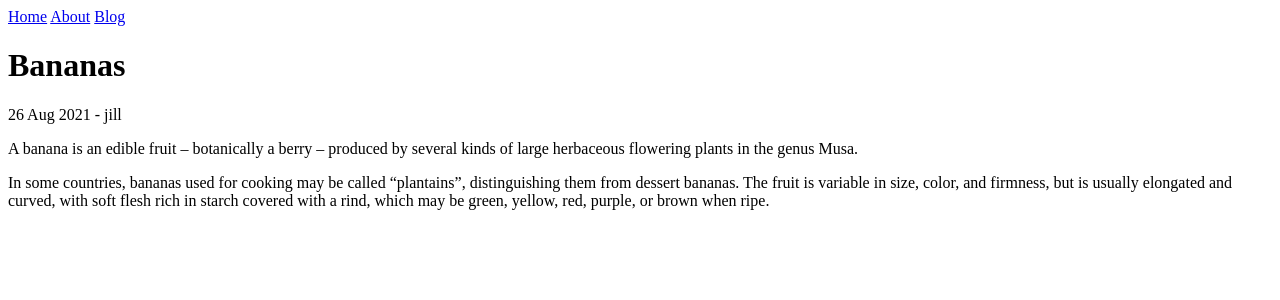
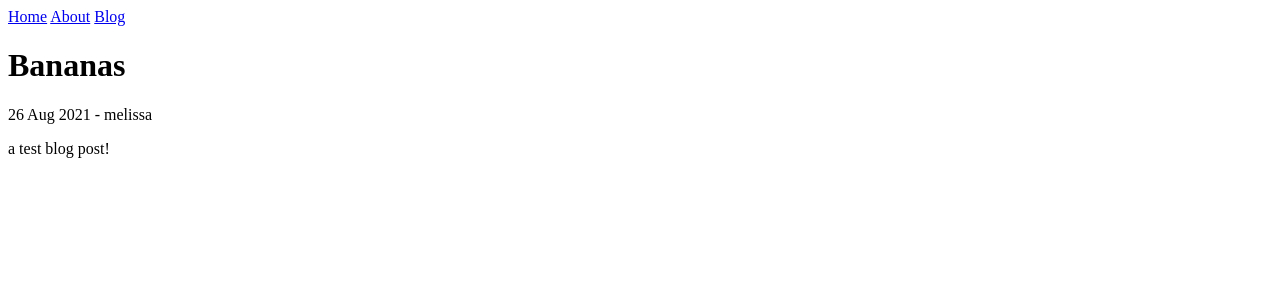
Before and after one commit to mekline/mekline.github.io, a Jekyll site: the page built from _posts/2021-08-26-bananas.md, in a window 1280 px wide. Shown: the top 300 px of the page. Built offline with Jekyll 4.4.1, drawn with Linux system fonts in a browser that asks for light colours.

Commit message:
test blog post

```diff
--- a/_posts/2021-08-26-bananas.md
+++ b/_posts/2021-08-26-bananas.md
@@ -1,12 +1,5 @@
 ---
 layout: post
-author: jill
+author: melissa
 ---
-A banana is an edible fruit – botanically a berry – produced by several kinds
-of large herbaceous flowering plants in the genus Musa.
-
-In some countries, bananas used for cooking may be called "plantains",
-distinguishing them from dessert bananas. The fruit is variable in size, color,
-and firmness, but is usually elongated and curved, with soft flesh rich in
-starch covered with a rind, which may be green, yellow, red, purple, or brown
-when ripe.
+a test blog post!
```
Also changed, not shown: _posts/2021-08-26_bananas.md (deleted, +0 -5 lines).
